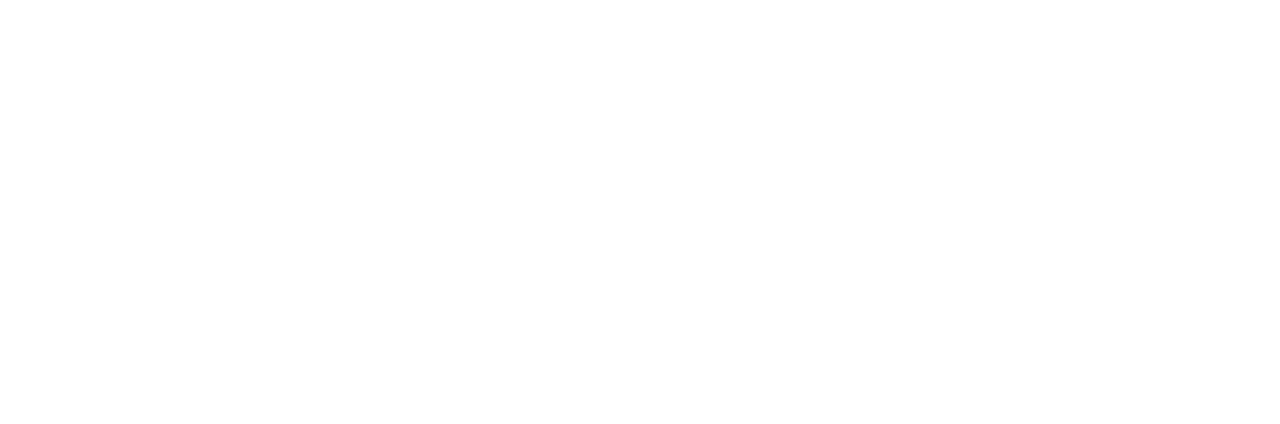
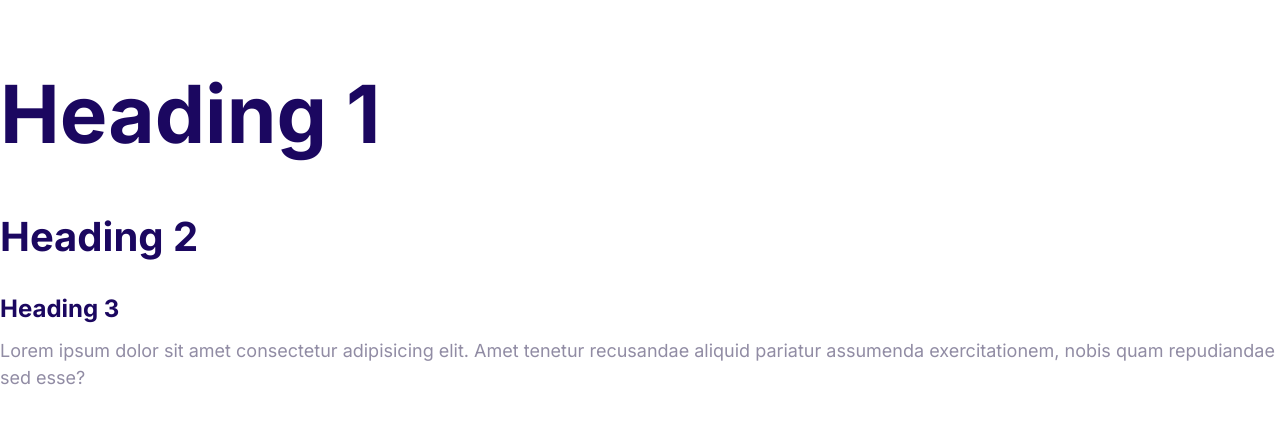
Before and after one commit to SahilAujla/moshify, a plain HTML site: page index.html in a window 1280 px wide. Drawn offline with Linux system fonts and the light colour scheme.

Commit message:
Define the styles for the fonts.

```diff
--- a/css/styles.css
+++ b/css/styles.css
@@ -5,3 +5,53 @@
   --color-headings: #1b0760;
   --color-body: #918ca4;
 }
+
+html {
+  font-size: 62.5%;
+}
+
+body {
+  font-family: Inter, Arial, Helvetica, sans-serif;
+  color: var(--color-body);
+  font-size: 2.4rem;
+  line-height: 1.5;
+}
+
+h1,
+h2,
+h3 {
+  color: var(--color-headings);
+  margin-bottom: 1rem;
+}
+
+h1 {
+  font-size: 7rem;
+}
+h2 {
+  font-size: 4rem;
+}
+h3 {
+  font-size: 3rem;
+}
+
+p {
+  margin-top: 0;
+}
+
+@media screen and (min-width: 1024px) {
+  body {
+    font-size: 1.8rem;
+  }
+
+  h1 {
+    font-size: 8rem;
+  }
+
+  h2 {
+    font-size: 4rem;
+  }
+
+  h3 {
+    font-size: 2.4rem;
+  }
+}
--- a/index.html
+++ b/index.html
@@ -5,8 +5,22 @@
     <meta http-equiv="X-UA-Compatible" content="IE=edge" />
     <meta name="viewport" content="width=device-width, initial-scale=1.0" />
     <title>Document</title>
+    <link rel="preconnect" href="https://fonts.gstatic.com" />
+    <link
+      href="https://fonts.googleapis.com/css2?family=Inter:wght@400;700&display=swap"
+      rel="stylesheet"
+    />
     <link rel="stylesheet" href="css/normalize.css" />
     <link rel="stylesheet" href="css/styles.css" />
   </head>
-  <body></body>
+  <body>
+    <h1>Heading 1</h1>
+    <h2>Heading 2</h2>
+    <h3>Heading 3</h3>
+    <p>
+      Lorem ipsum dolor sit amet consectetur adipisicing elit. Amet tenetur
+      recusandae aliquid pariatur assumenda exercitationem, nobis quam
+      repudiandae sed esse?
+    </p>
+  </body>
 </html>
```
